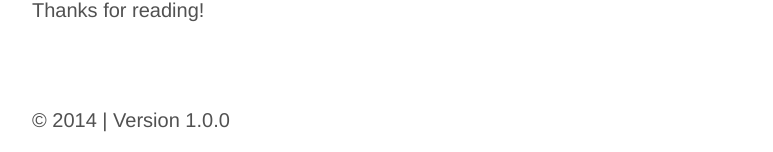
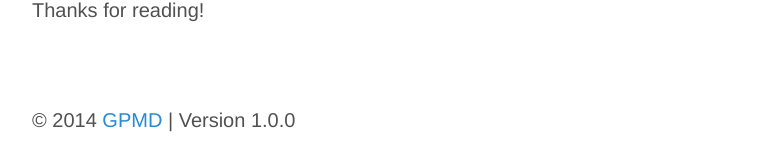
Before and after one commit to gpmd/playbook, a Jekyll site: the page built from about.md, in a window 1280 px wide. Shown: the part 954-1106 px from the top of the page, without its empty margins (248-1021 px from the left). Built offline with Jekyll 4.4.1, drawn with Linux system fonts in a browser that asks for light colours; Markdown is read by kramdown in place of the engine named in the settings.

Commit message:
Added GPMD link to footer

```diff
--- a/_layouts/default.html
+++ b/_layouts/default.html
@@ -18,7 +18,7 @@
 
         <div class="footer">
             <p>
-                &copy; {{ site.time | date: '%Y' }} | Version {{ site.version }}
+                &copy; {{ site.time | date: '%Y' }} <a href="http://gpmd.co.uk/" title="GPMD">GPMD</a> | Version {{ site.version }}
             </p>
         </div>
     </div>
```
